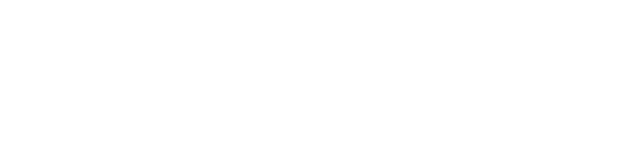
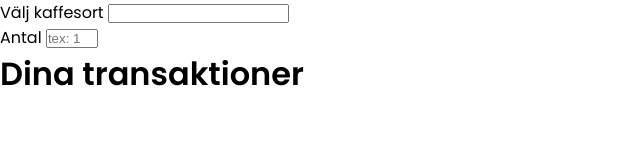
Before and after one commit to DeniseNordfalt/cafeteria, a plain HTML site: page index.html in a window 1280 px wide. Shown: the whole page, without its empty margins (0-640 px from the left). Drawn offline with Linux system fonts and the light colour scheme.

Commit message:
added input from in the header, added tranactions section

```diff
--- a/index.html
+++ b/index.html
@@ -12,5 +12,27 @@
     <link rel="stylesheet" href="style.css" />
     <script src="app.js"></script>
   </head>
-  <body></body>
+  <body>
+    <header id="form-container">
+      <form id="input-form">
+        <div class="user-input">
+          <label for="coffee-menu">Välj kaffesort</label>
+          <input id="coffee-menu" />
+        </div>
+        <div class="user-input">
+          <label for="number-of-cups">Antal</label>
+          <input
+            type="number"
+            id="number-of-cups"
+            placeholder="tex: 1"
+            min="1"
+            max="20"
+          />
+        </div>
+      </form>
+    </header>
+    <div id="transactions-section">
+      <h1 id="transactions-heading">Dina transaktioner</h1>
+    </div>
+  </body>
 </html>
```
